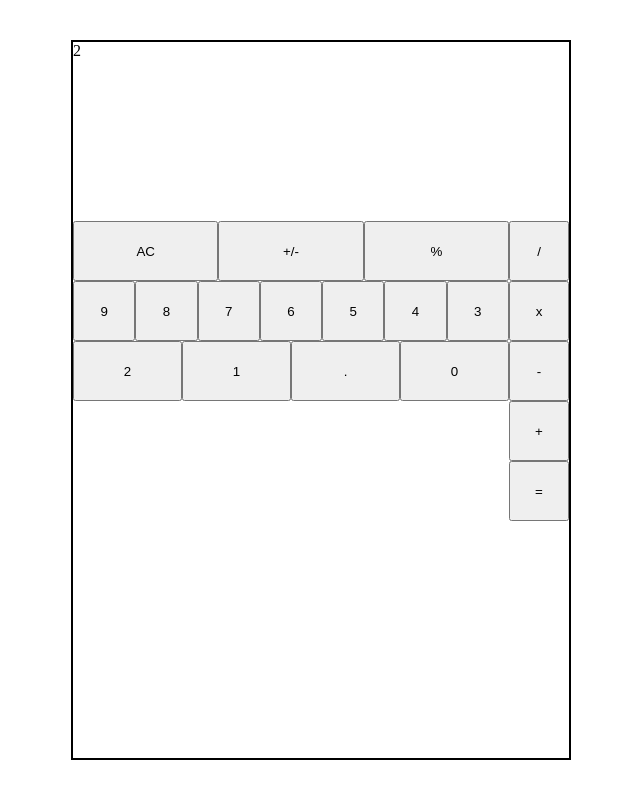
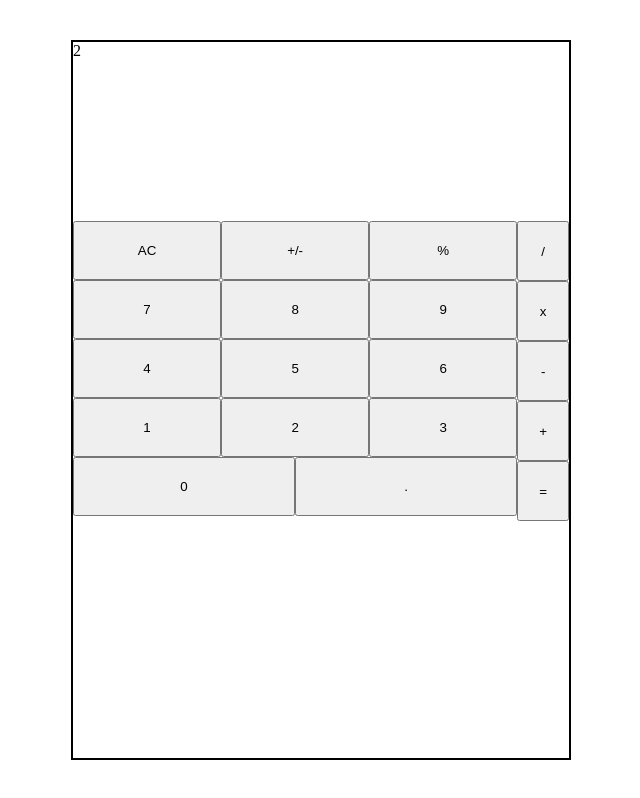
Before and after one commit to RossHathaway/Calculator, a React app: page / in a window 1280 px wide. Shown: the whole page, without its empty margins (319-959 px from the left). Built offline with nearby package versions, Linux system fonts and the light colour scheme.

Commit message:
have rows of number buttons consistently have three buttons each
button height is off by 1px/button - column on right with operators is 16px, all buttons on left side are 15px.

```diff
--- /dev/null
+++ b/src/NumberRow.js
@@ -0,0 +1,15 @@
+import React from "react";
+
+const NumberRow = props => (
+  <div className="bottom-left-keys">
+    {props.numbers.map(function makeNumBtn(num) {
+      return (
+        <button className="btn-number" onClick={props.submitNumber} key={num}>
+          {num}
+        </button>
+      );
+    })}
+  </div>
+);
+
+export default NumberRow;
--- a/src/NumberSection.js
+++ /dev/null
@@ -1,19 +0,0 @@
-import React from "react";
-
-const NumberSection = props => {
-  const numbers = ["9", "8", "7", "6", "5", "4", "3", "2", "1", ".", "0"];
-
-  return (
-    <div className="bottom-left-keys">
-      {numbers.map(function makeNumBtn(num) {
-        return (
-          <button className="btn-number" onClick={props.submitNumber} key={num}>
-            {num}
-          </button>
-        );
-      })}
-    </div>
-  );
-};
-
-export default NumberSection;
--- a/src/calc.js
+++ b/src/calc.js
@@ -1,6 +1,6 @@
 import React from "react";
 import ReactDOM from "react-dom";
-import NumberSection from "./NumberSection";
+import NumberRow from "./NumberRow";
 import OperatorSection from "./OperatorSection";
 
 export default class Calc extends React.Component {
@@ -25,7 +25,10 @@ export default class Calc extends React.Component {
               <button>+/-</button>
               <button>%</button>
             </div>
-            <NumberSection />
+            <NumberRow numbers={[7, 8, 9]} />
+            <NumberRow numbers={[4, 5, 6]} />
+            <NumberRow numbers={[1, 2, 3]} />
+            <NumberRow numbers={[0, "."]} />
           </div>
           <div className="right-keys">
             <OperatorSection />
--- a/src/style.css
+++ b/src/style.css
@@ -13,8 +13,7 @@ body {
 
 button {
   flex: 1 1 60px;
-  width: 60px;
-  height: 60px;
+  padding: 1.5em;
 }
 
 #root {
```
